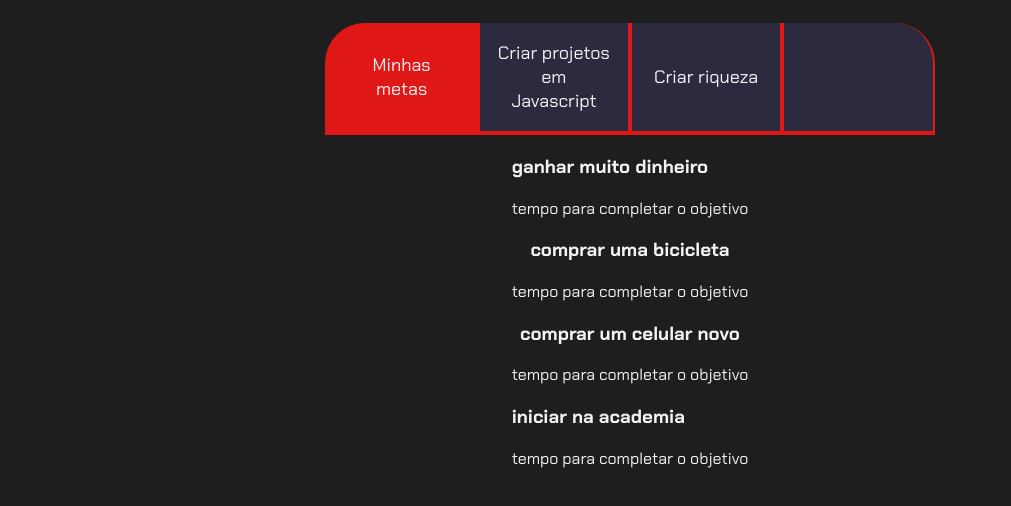
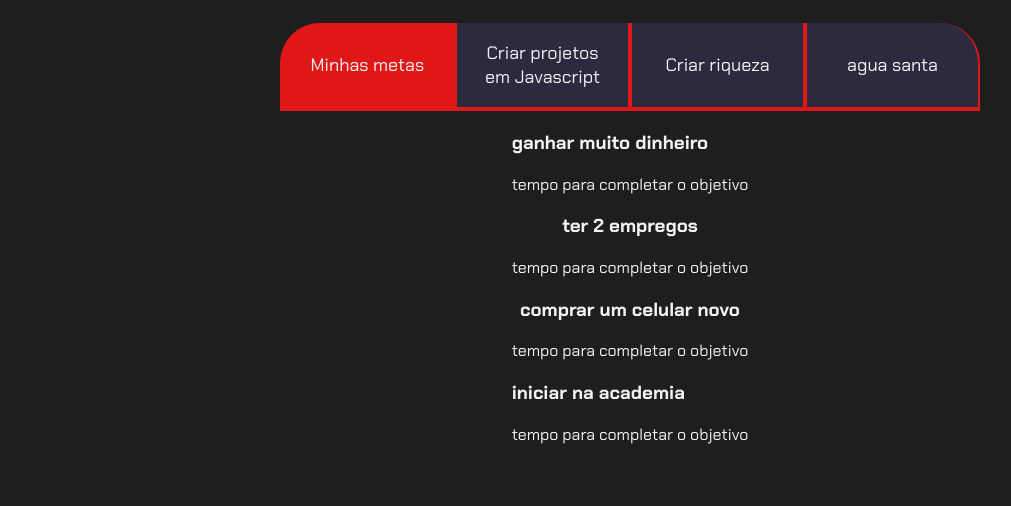
Before and after one commit to kauazinobrabo45/kauazindoTI, a plain HTML site: page index.html in a window 1280 px wide. Shown: the part 80-586 px from the top of the page, without its empty margins (10-1021 px from the left). Drawn offline with Linux system fonts and the light colour scheme.

Commit message:
dfgfd dd

```diff
--- a/index.html
+++ b/index.html
@@ -15,7 +15,7 @@
             <button class="botao ativo">Minhas metas</button>
             <button class="botao">Criar projetos em Javascript</button>
             <button class="botao">Criar riqueza</button>
-            <button class="botao"></button>
+            <button class="botao">agua santa</button>
         </div>
         <div class="abas-textos">
             <div-aba-conteudo>
@@ -23,7 +23,7 @@
              <h4-aba-conteudo-titulo-principal>tempo para completar o objetivo</h4-aba-conteudo-titulo-principal>
             </div-aba-conteudo>
         </div>
-            <h3 class="aba-conteudo-titulo-principal">comprar uma bicicleta</h3>
+            <h3 class="aba-conteudo-titulo-principal">ter 2 empregos</h3>
          <h4-aba-conteudo-titulo-principal>tempo para completar o objetivo</h4-aba-conteudo-titulo-principal>
     </div>
         <h3 class="aba-conteudo-titulo-principal">comprar um celular novo</h3>
```
